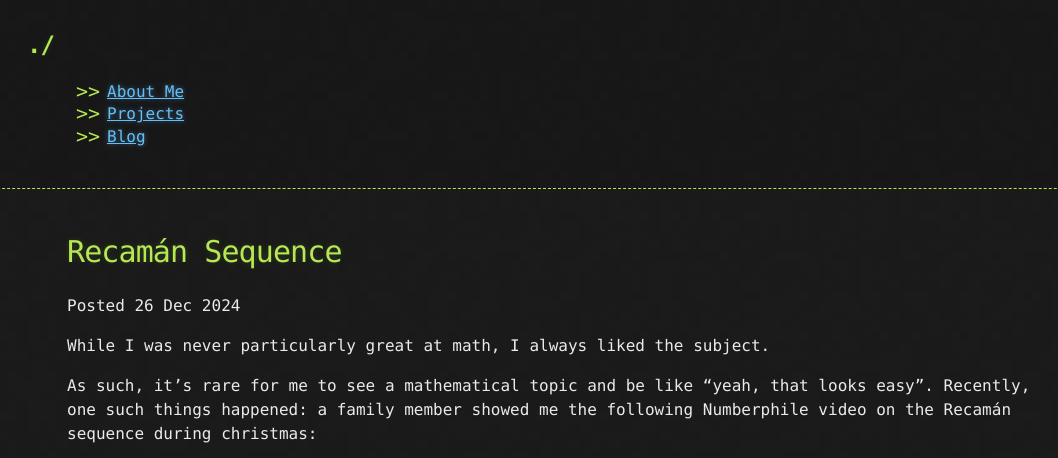
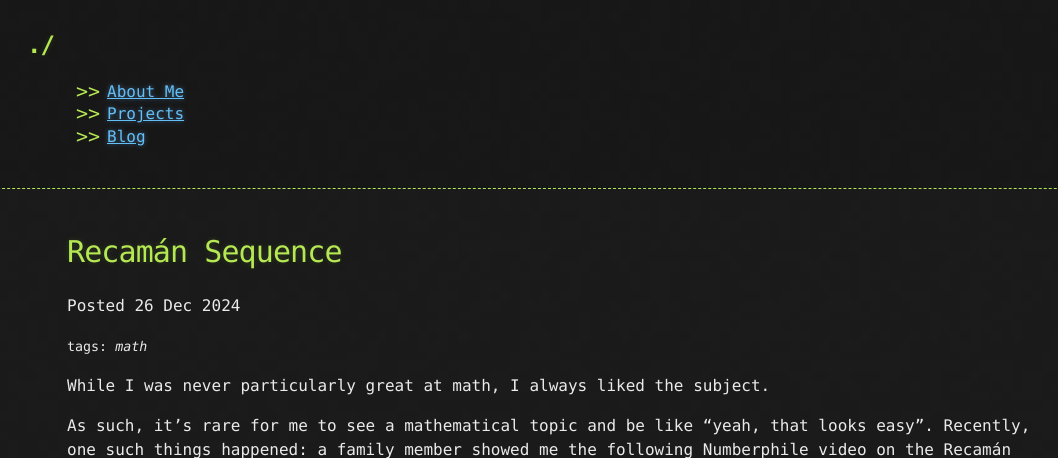
Before and after one commit to HubbleCommand/HubbleCommand.github.io, a Jekyll site: the page built from _posts/2024-12-26-recaman-sequence.md, in a window 1280 px wide and 900 px high, cut to the strip 0-458 px from the top of the window. Shown: the whole strip, without its empty margins (73-1131 px from the left). Built offline with Jekyll 4.4.1, drawn with Linux system fonts in a browser that asks for light colours; nearby versions of some CDN libraries.

Commit message:
show post tags

```diff
--- a/_layouts/default.html
+++ b/_layouts/default.html
@@ -31,6 +31,10 @@
             {{ content }}
           </section>
         </div>
+
+        <footer>
+          <p>© 2018 HubbleCommand</p>
+        </footer>
       </body>
     </html>
 </html>
--- a/_layouts/post.html
+++ b/_layouts/post.html
@@ -7,6 +7,11 @@ layout: default
   , last modified {{ page.last_modified_at | date_to_string }}
 {% endif %}
 </p>
+
+{% if page.categories and page.categories != empty %}
+  <small>tags: <em>{{ page.categories | join: "</em> - <em>" | downcase }}</em></small>
+{% endif %}
+
 <div class="post">
   {{ content }}
 </div>
```
